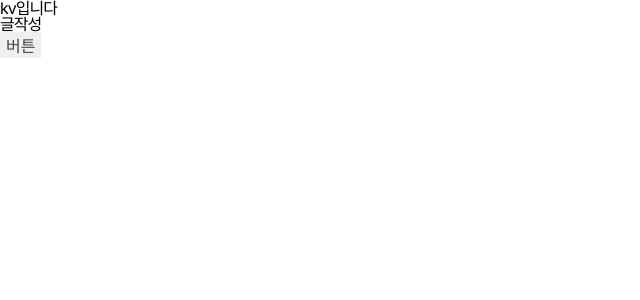
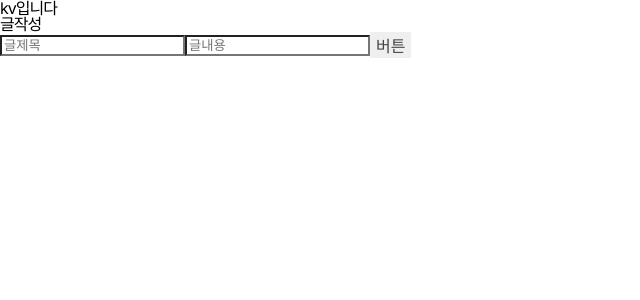
Before and after one commit to behind-official/official-site, a Next.js app: page / in a window 1280 px wide. Shown: the top 300 px of the page, without its empty margins (0-640 px from the left). Built offline with nearby package versions, Linux system fonts and the light colour scheme.

Commit message:
secAsk파일에 DB에 데이터보내는 폼 적용

```diff
--- a/app/section/secAsk.js
+++ b/app/section/secAsk.js
@@ -1,8 +1,11 @@
 export default function Write() {
+
     return(
         <div>
             <h4>글작성</h4>
-            <form action="/api/ask" method="GET">
+            <form action="/api/post/new" method="POST">
+                <input name="title" placeholder="글제목"/>
+                <input name="content" placeholder="글내용"/>
                 <button type="submit">버튼</button>
             </form>
         </div>
--- a/pages/api/ask.js
+++ /dev/null
@@ -1,14 +0,0 @@
-import { connectDB } from "../../app/util/database";
-
-export default async function List(요청, 응답) {
-    if(요청.method == "GET") {
-        const client = await connectDB;
-        const db = client.db("behind")
-
-        let result = await db.collection('ask').find().toArray();
-        응답.status(200).json(result)
-    }
-    // 서버기능 처리 성공시 (200)
-    // 서버기능 유저 잘못 (400)
-    // 서버기능 서버 잘못 (500)
-}
--- /dev/null
+++ b/pages/api/post/new.js
@@ -0,0 +1,15 @@
+import { connectDB } from "./../../../app/util/database.js";
+
+export default async function handler(요청, 응답) {
+    if (요청.method == "POST") {
+        if (요청.body.title == '') {
+            return 응답.status(500).json('제목쓰셈')
+        }
+        const client = await connectDB;
+        const db = client.db("behind")
+        let result = await db.collection('ask').insertOne(요청.body) //insertOne DB에 전송
+        return 응답.status(200).redirect('/')
+
+
+    }
+}
```
